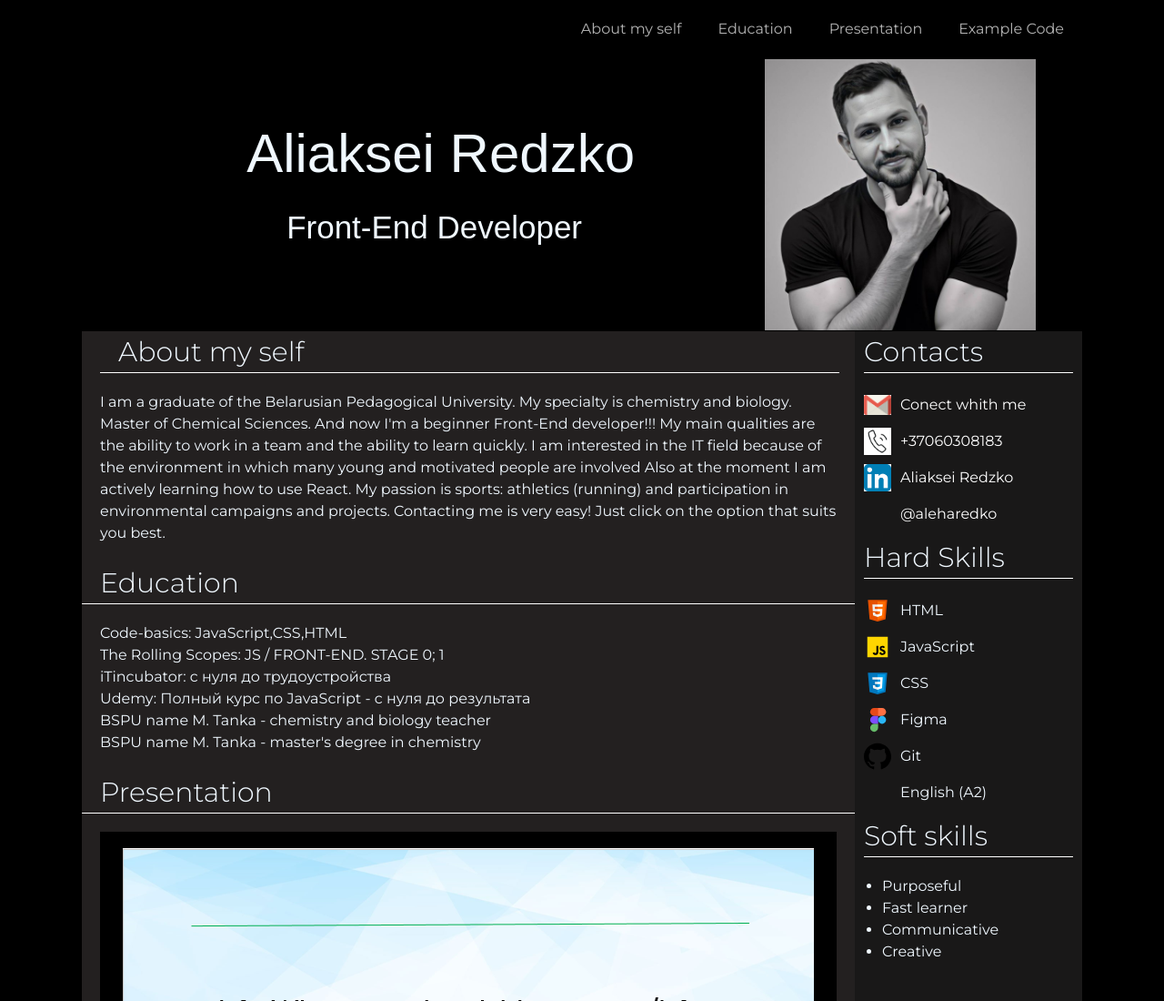
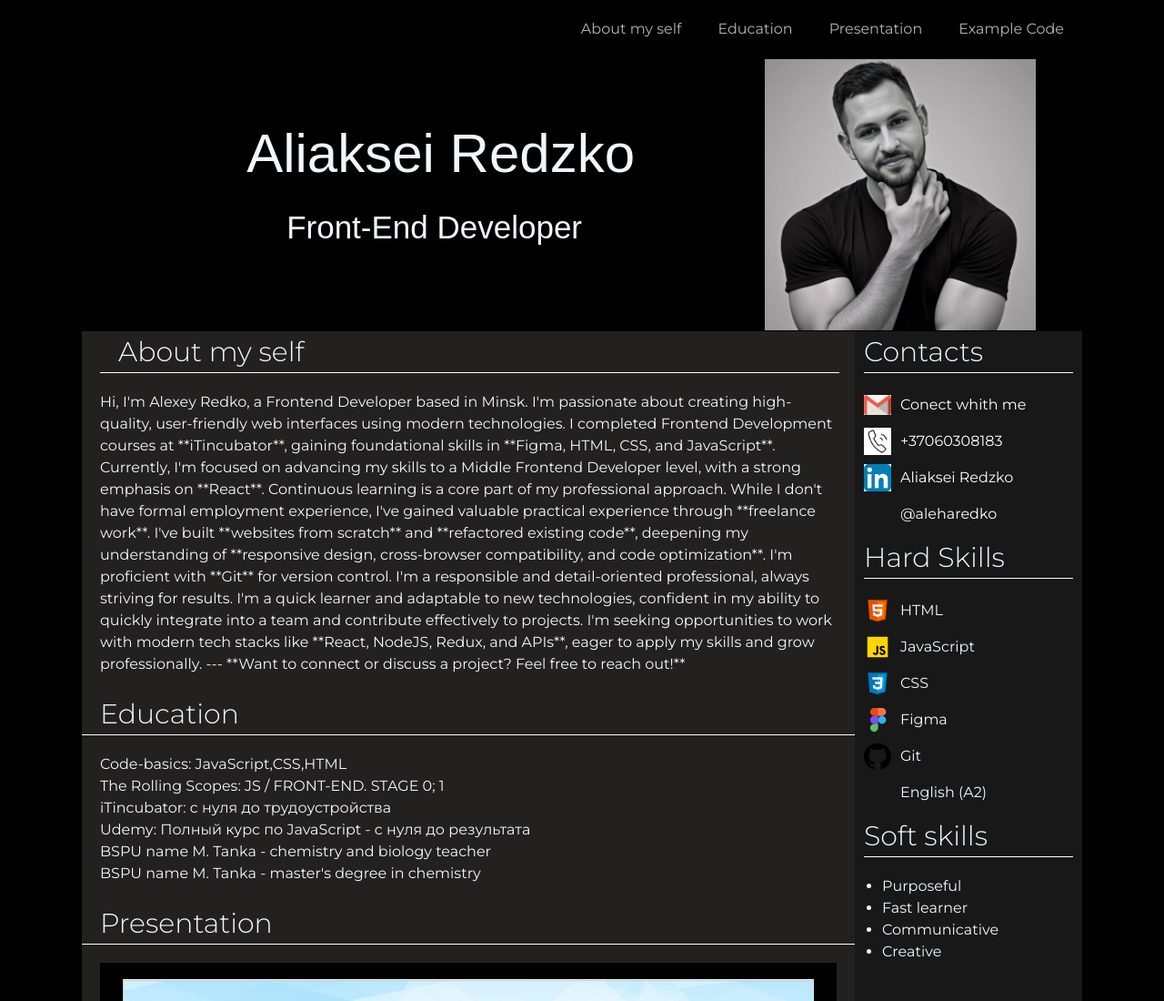
Before and after one commit to aleharedko/-portfolioAaliakseRedzkoFerst, a plain HTML site: page index.html in a window 1280 px wide. Shown: the top 1100 px of the page at 91% size. Drawn offline with Linux system fonts and the light colour scheme; files whose address does not match are found by name.

Commit message:
change texte section about me

```diff
--- a/index.html
+++ b/index.html
@@ -104,13 +104,16 @@
                                 <h2 id="About_my_self" class="h2marginInMainSection">About my self</h2>
                                 <hr class="marginBottomHr">
                                 <div >
-                                    <p>I am a graduate of the Belarusian Pedagogical University. My specialty is chemistry and biology.
-                                    Master of Chemical Sciences. And now I'm a beginner Front-End developer!!!
-                                    My main qualities are the ability to work in a team and the ability to learn quickly.
-                                    I am interested in the IT field because of the environment in which many young and motivated people are involved
-                                    Also at the moment I am actively learning how to use React.
-                                    My passion is sports: athletics (running) and participation in environmental campaigns and projects.
-                                    Contacting me is very easy! Just click on the option that suits you best.</p>
+                                    <p> Hi, I'm Alexey Redko, a Frontend Developer based in Minsk. I'm passionate about creating high-quality, user-friendly web interfaces using modern technologies. I completed Frontend Development courses at **iTincubator**, gaining foundational skills in **Figma, HTML, CSS, and JavaScript**. Currently, I'm focused on advancing my skills to a Middle Frontend Developer level, with a strong emphasis on **React**. Continuous learning is a core part of my professional approach.
+While I don't have formal employment experience, I've gained valuable practical experience through **freelance work**. I've built **websites from scratch** and **refactored existing code**, deepening my understanding of **responsive design, cross-browser compatibility, and code optimization**. I'm proficient with **Git** for version control.
+
+I'm a responsible and detail-oriented professional, always striving for results. I'm a quick learner and adaptable to new technologies, confident in my ability to quickly integrate into a team and contribute effectively to projects.
+
+I'm seeking opportunities to work with modern tech stacks like **React, NodeJS, Redux, and APIs**, eager to apply my skills and grow professionally.
+
+---
+
+**Want to connect or discuss a project? Feel free to reach out!**</p>
                                 </div>
                         </div>
 
```
